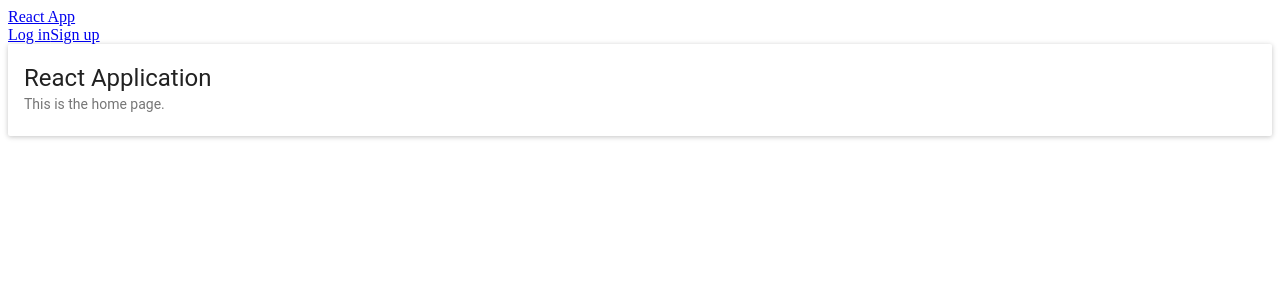
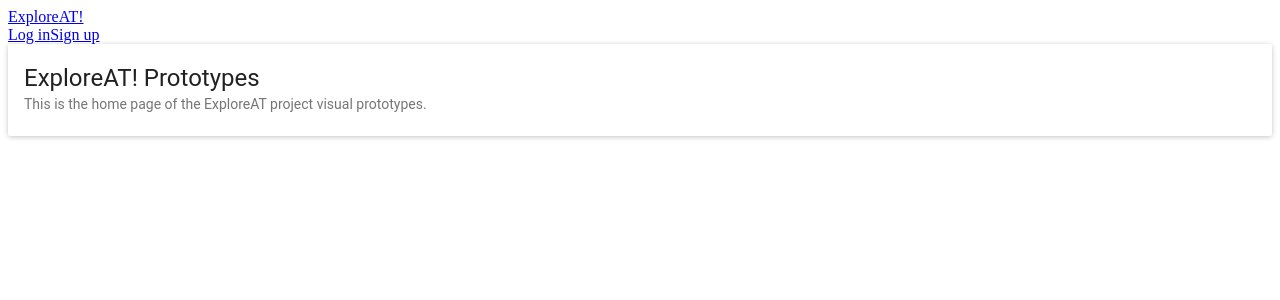
Before and after one commit to acdh-oeaw/exploreAT-vis-collection-2016, a React app: page / in a window 1280 px wide. Shown: the top 300 px of the page. Built offline with nearby package versions, Linux system fonts and the light colour scheme; the HTML template or start-up script is replaced by a standard one; what react-tap-event-plugin would draw is missing.

Commit message:
Rearranged jsx components

```diff
--- a/client/src/app.jsx
+++ b/client/src/app.jsx
@@ -3,25 +3,32 @@ import ReactDom from 'react-dom';
 import injectTapEventPlugin from 'react-tap-event-plugin';
 import getMuiTheme from 'material-ui/styles/getMuiTheme';
 import MuiThemeProvider from 'material-ui/styles/MuiThemeProvider';
-import { BrowserRouter, Switch, Route } from 'react-router-dom';
+import {
+    BrowserRouter as Router,
+    Switch,
+    Route
+} from 'react-router-dom';
 
+import Base from './components/Base.jsx'
 import HomePage from './components/HomePage.jsx';
 import LoginPage from './containers/LoginPage.jsx';
 import SignUpPage from './containers/SignUpPage.jsx';
 
-//import createBrowserHistory from 'history/createBrowserHistory';
+import createBrowserHistory from 'history/createBrowserHistory';
+import { withRouter } from 'react-router-dom'
 
+const history = createBrowserHistory();
 
 // remove tap delay, essential for MaterialUI to work properly
 injectTapEventPlugin();
 
 ReactDom.render((
     <MuiThemeProvider muiTheme={getMuiTheme()}>
-        <BrowserRouter>
+        <Router history={history}>
             <Switch>
-                <Route exact path='/' component={HomePage}/>
-                <Route path='/login' component={LoginPage}/>
-                <Route path='/signup' component={SignUpPage}/>
+                <Route exact path='/'   render={() => <Base><HomePage/></Base>}/>
+                <Route path='/login'    render={({history}) => <Base><LoginPage history={history}/></Base>}/>
+                <Route path='/signup'   render={({history}) => <Base><SignUpPage history={history}/></Base>}/>
             </Switch>
-        </BrowserRouter>
+        </Router>
     </MuiThemeProvider>), document.getElementById('react-app'));
--- a/client/src/components/Base.jsx
+++ b/client/src/components/Base.jsx
@@ -1,13 +1,13 @@
 import React from 'react';
 import PropTypes from 'prop-types';
-import { Link, NavLink } from 'react-router-dom';
+import { Link } from 'react-router-dom';
 
 
 const Base = props => (
     <div>
         <div className="top-bar">
             <div className="top-bar-left">
-                <NavLink exact to="/">React App</NavLink>
+                <Link to="/">ExploreAT!</Link>
             </div>
 
             <div className="top-bar-right">
--- a/client/src/components/HomePage.jsx
+++ b/client/src/components/HomePage.jsx
@@ -1,13 +1,11 @@
 import React from 'react';
-import Base from '../components/Base.jsx'
+
 import { Card, CardTitle } from 'material-ui/Card';
 
 const HomePage = () => (
-    <Base>
-        <Card className="container">
-            <CardTitle title="React Application" subtitle="This is the home page." />
-        </Card>
-    </Base>
+    <Card className="container">
+        <CardTitle title="ExploreAT! Prototypes" subtitle="This is the home page of the ExploreAT project visual prototypes." />
+    </Card>
 );
 
 export default HomePage;
--- a/client/src/containers/LoginPage.jsx
+++ b/client/src/containers/LoginPage.jsx
@@ -1,6 +1,5 @@
 import React from 'react';
 import LoginForm from '../components/LoginForm.jsx';
-import Base from '../components/Base.jsx'
 
 
 class LoginPage extends React.Component {
@@ -99,7 +98,6 @@ class LoginPage extends React.Component {
      */
     render() {
         return (
-            <Base>
             <LoginForm
                 onSubmit={this.processForm}
                 onChange={this.changeUser}
@@ -107,10 +105,8 @@ class LoginPage extends React.Component {
                 successMessage={this.state.successMessage}
                 user={this.state.user}
             />
-            </Base>
         );
     }
-
 }
 
 export default LoginPage;
--- a/client/src/containers/SignUpPage.jsx
+++ b/client/src/containers/SignUpPage.jsx
@@ -1,6 +1,5 @@
 import React from 'react';
 import SignUpForm from '../components/SignUpForm.jsx';
-import Base from '../components/Base.jsx'
 
 
 class SignUpPage extends React.Component {
@@ -87,14 +86,12 @@ class SignUpPage extends React.Component {
      */
     render() {
         return (
-            <Base>
             <SignUpForm
                 onSubmit={this.processForm}
                 onChange={this.changeUser}
                 errors={this.state.errors}
                 user={this.state.user}
             />
-            </Base>
         );
     }
 
```
Also changed, not shown: 1 other file (tests, documents, lock files or other folders). Lines whose indentation alone changed are shown as unchanged.
